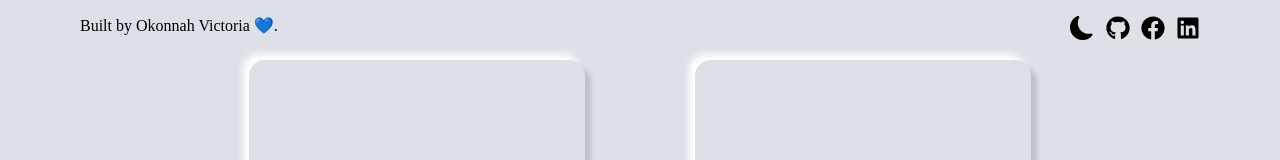
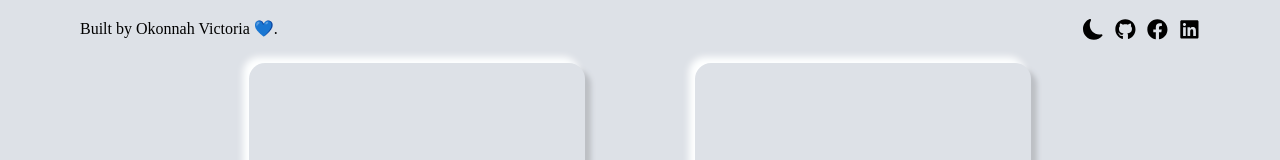
Before and after one commit to Vhickyy/calculator-v2, a React (Vite) app: page / in a window 1280 px wide. Shown: the top 160 px of the page. Built offline with nearby package versions, Linux system fonts and the light colour scheme.

Commit message:
adjusted styling

```diff
--- a/src/index.css
+++ b/src/index.css
@@ -1,20 +1,12 @@
 :root{
   --backgroundColor: #dde1e7;
   --textColor: black;
-  /* --backgroundColor: #1d1d1d;
-  --textColor: whitesmoke; */
   --shadow: -6px -6px 7px #feffff,
     6px 6px 5px #bcbfc4;
   --btnShadow: -3px -3px 7px #feffff,
     3px 3px 5px #bcbfc4;
   --btnHoverShadow: inset -3px -3px 7px #feffff,
     inset 3px 3px 5px #bcbfc4;
-  /* --shadow: -6px -6px 7px #feffff10,
-    6px 6px 5px #111111;
-  --btnShadow: -3px -3px 7px #feffff10,
-    3px 3px 5px #111111;
-  --btnHoverShadow: inset -3px -3px 7px #feffff10,
-    inset 3px 3px 5px #111111; */
 }
 .darkTheme{
   --backgroundColor: #1d1d1d;
@@ -40,7 +32,7 @@ header{
   justify-content: space-between;
   width: min(90%, 1120px);
   margin-inline: auto;
-  padding-block: 1rem;
+  padding-block: 1.2rem;
 }
 main{
   background-color: var(--backgroundColor);
@@ -56,8 +48,8 @@ main{
   gap: .7rem;
 }
 .icons {
-  width: 1.5rem;
-  height: 1.5rem;
+  width: 1.3rem;
+  height: 1.3rem;
   color: var(--textColor);
   cursor: pointer;
 }
```
